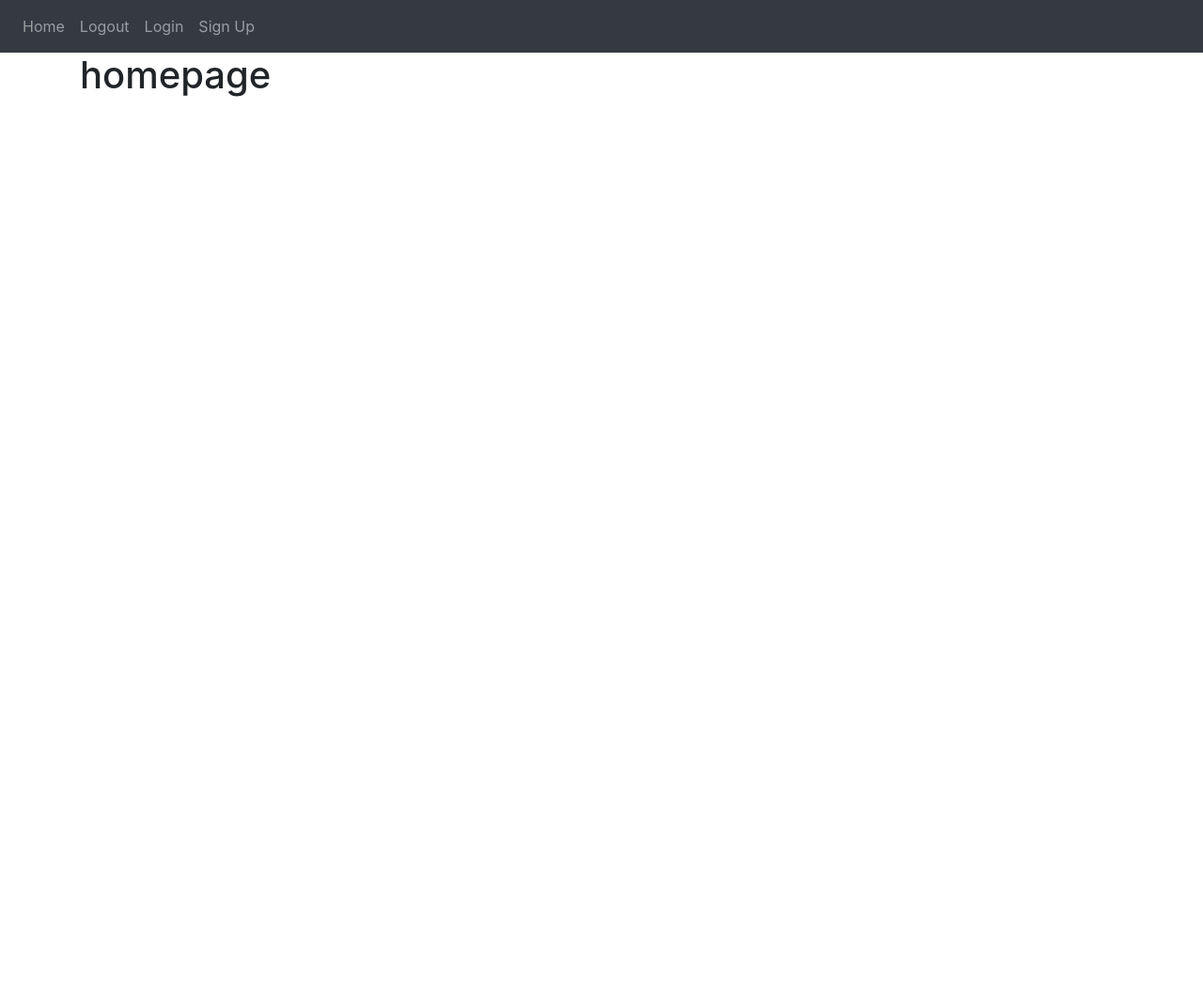
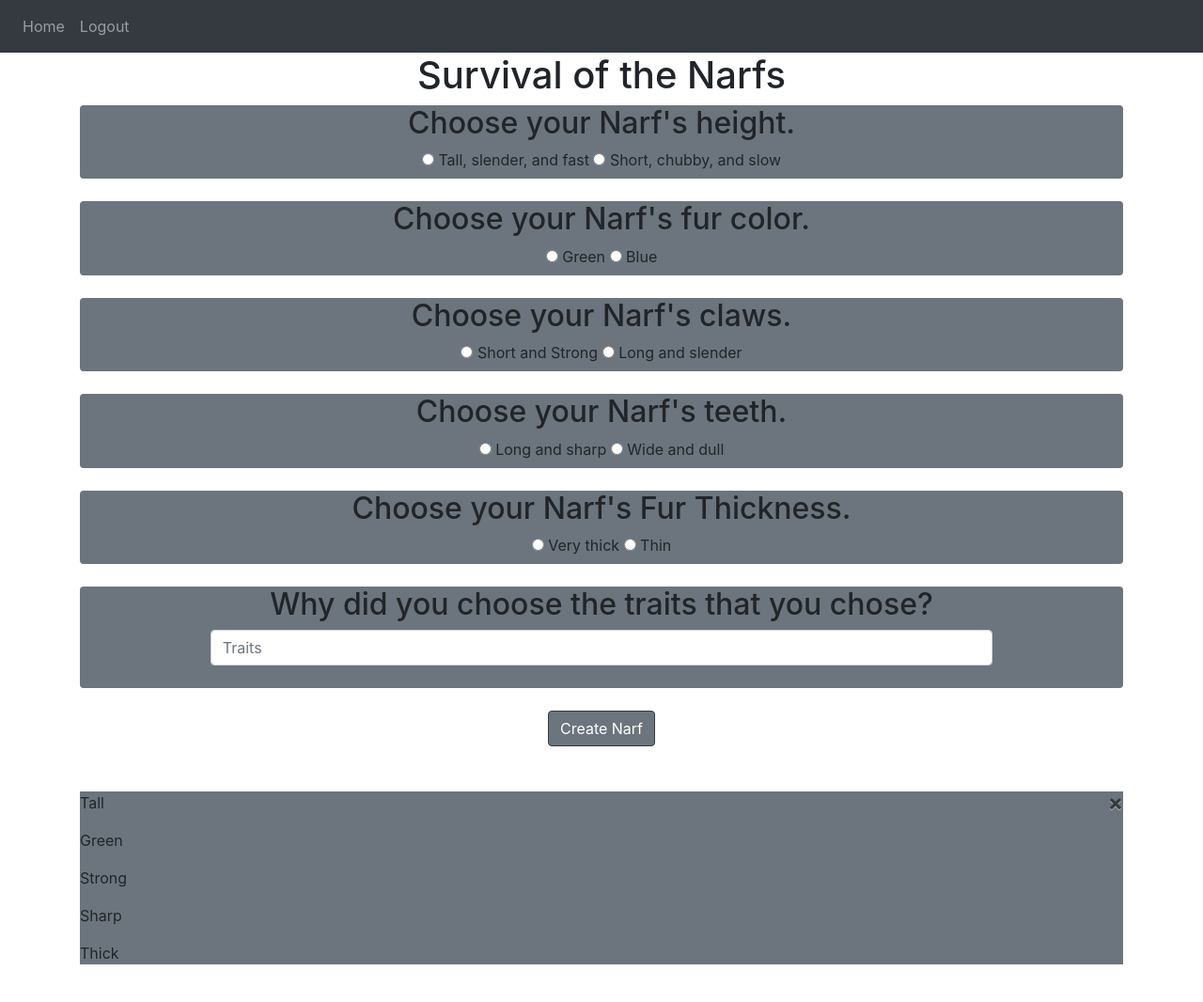
Before and after one commit to NotmyMagic/survival_of_the_narfs, a Flask app: template narfs_website/templates/home.html in a window 1280 px wide. Shown: the whole page at 94% size. Before the commit the page ends 103 px from the top, so only its background shows below. Run offline with Flask 3, Linux system fonts and the light colour scheme; the template is opened without the code that fills it: values that come from a table or form of the project are taken from there, others are empty; some libraries are stand-ins or nearby versions.

Commit message:
create a narf

```diff
--- /dev/null
+++ b/narfs_website/static/index.js
@@ -0,0 +1,8 @@
+function deleteNote(narfId) {
+  fetch("/delete-narf", {
+    method: "POST",
+    body: JSON.stringify({ narfId: narfId }),
+  }).then((_res) => {
+    window.location.href = "/";
+  });
+}
--- a/narfs_website/templates/base.html
+++ b/narfs_website/templates/base.html
@@ -28,10 +28,13 @@
       </button>
       <div class="collapse navbar-collapse" id="navbar">
         <div class="navbar-nav">
+          {% if user.is_authenticated %}
           <a class="nav-item nav-link" id="home" href="/">Home</a>
           <a class="nav-item nav-link" id="logout" href="/logout">Logout</a>
+          {% else %}
           <a class="nav-item nav-link" id="login" href="/login">Login</a>
           <a class="nav-item nav-link" id="signUp" href="/sign-up">Sign Up</a>
+          {% endif %}
         </div>
       </div>
     </nav>
--- a/narfs_website/templates/home.html
+++ b/narfs_website/templates/home.html
@@ -1,5 +1,83 @@
 {% extends "base.html" %} {% block title %}Home{% endblock %} {% block content
 %}
 
-<h1>homepage</h1>
-{% endblock %}
+<h1 align="center">Survival of the Narfs</h1>
+<form method="POST">
+  <div class="bg-secondary rounded" align="center">
+    <h2>Choose your Narf's height.</h2>
+    <input type="radio" , id="tall" , name="height" , value="Tall" required />
+    <label for="tall">Tall, slender, and fast</label>
+    <input type="radio" , id="short" , name="height" , value="Short" required />
+    <label for="Short">Short, chubby, and slow</label>
+  </div>
+
+  <br />
+  <div class="bg-secondary rounded" align="center">
+    <h2>Choose your Narf's fur color.</h2>
+    <input type="radio" id="green" name="color" value="Green" required />
+    <label for="Green">Green</label>
+    <input type="radio" id="blue" name="color" value="Blue" required />
+    <label for="Blue">Blue</label>
+  </div>
+
+  <br />
+  <div class="bg-secondary rounded" align="center">
+    <h2>Choose your Narf's claws.</h2>
+    <input type="radio" id="strong" name="claws" value="Strong" required />
+    <label for="Strong">Short and Strong</label>
+    <input type="radio" id="slender" name="claws" value="Slender" required />
+    <label for="Slender">Long and slender</label>
+  </div>
+
+  <br />
+  <div class="bg-secondary rounded" align="center">
+    <h2>Choose your Narf's teeth.</h2>
+    <input type="radio" id="sharp" name="teeth" value="Sharp" required />
+    <label for="Sharp">Long and sharp</label>
+    <input type="radio" id="dull" name="teeth" value="Dull" required />
+    <label for="Dull">Wide and dull</label>
+  </div>
+
+  <br />
+  <div class="bg-secondary rounded" align="center">
+    <h2>Choose your Narf's Fur Thickness.</h2>
+    <input type="radio" id="thick" name="fur" value="Thick" required />
+    <label for="Thick">Very thick</label>
+    <input type="radio" id="thin" name="fur" value="Thin" required />
+    <label for="Thin">Thin</label>
+  </div>
+
+  <br />
+  <div class="bg-secondary rounded" align="center">
+    <h2>Why did you choose the traits that you chose?</h2>
+    <input
+      type="text"
+      placeholder="Traits"
+      class="form-control w-75"
+      required
+    />
+    <br />
+  </div>
+
+  <br />
+  <div align="center">
+    <button type="submit" class="btn btn-primary bg-secondary border-dark">
+      Create Narf
+    </button>
+  </div>
+</form>
+<br />
+<br />
+{% for narf in user.narfs %}
+<div class="bg-secondary">
+  <button type="button" class="close" onClick="deleteNote({{ narf.id }})">
+    <span aria-hidden="true">&times;</span>
+  </button>
+  <p>{{ narf.height }}</p>
+  <p>{{ narf.color }}</p>
+  <p>{{ narf.claws }}</p>
+  <p>{{ narf.teeth }}</p>
+  <p>{{ narf.fur }}</p>
+</div>
+<br />
+{% endfor %} {% endblock %} dull
--- a/narfs_website/templates/logout.html
+++ /dev/null
@@ -1,5 +0,0 @@
-{% extends "base.html" %} {% block title %}Logout{% endblock %} {% block content
-%}
-
-<h1>Logout</h1>
-{% endblock %}
```
Also changed, not shown: narfs_website/__init__.py (+25 -0 lines), narfs_website/auth.py (+50 -9 lines), narfs_website/models.py (+17 -2 lines), narfs_website/templates/login.html (+26 -1 lines), narfs_website/templates/sign_up.html (+45 -2 lines), narfs_website/views.py (+34 -16 lines), README.md (added), instance/database.db (added).
